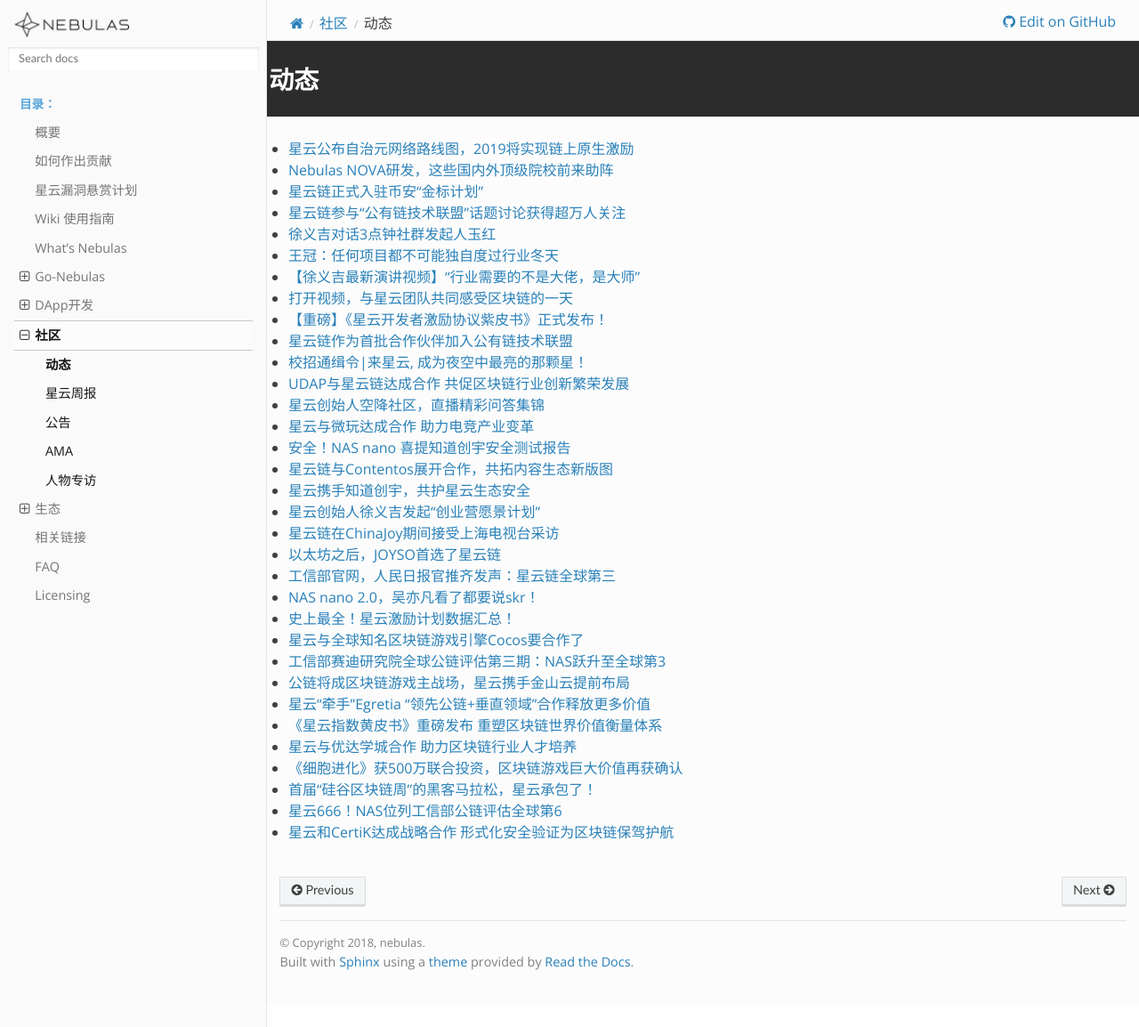
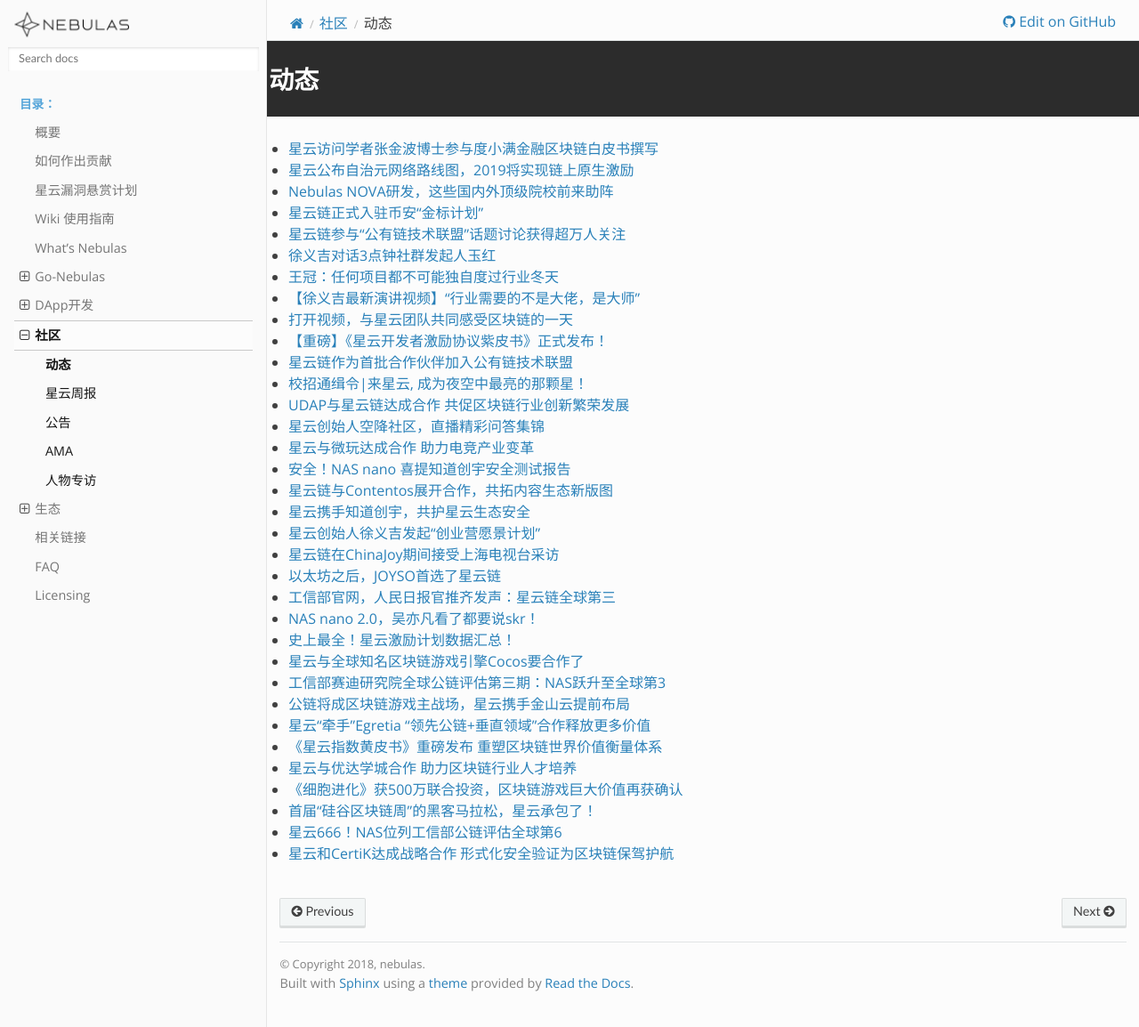
Before and after one commit to nebulasio/nebdocs, a Sphinx documentation site: the page built from docs/community/events.md, in a window 1280 px wide and 1154 px high. Shown: the whole window at 89% size. Built offline with Sphinx 7.4.7 and the Read the Docs theme 2.0.0, drawn with Linux system fonts in a browser that asks for light colours; pages that are not in the unit, such as notebooks, are missing from menus.

Commit message:
Update events.md

```diff
--- a/docs/community/events.md
+++ b/docs/community/events.md
@@ -1,5 +1,6 @@
 # 动态
 
+- [星云访问学者张金波博士参与度小满金融区块链白皮书撰写](https://mp.weixin.qq.com/s/S0O8gydwokBmoaUDXESIEA)
 - [星云公布自治元网络路线图，2019将实现链上原生激励](https://mp.weixin.qq.com/s/0Usd_V4hiJzk2-IymByLwg)
 - [Nebulas NOVA研发，这些国内外顶级院校前来助阵](https://mp.weixin.qq.com/s/LJ7edynrMvbE5aZuNcX19w)
 - [星云链正式入驻币安“金标计划”](https://mp.weixin.qq.com/s/k32R-pcCVGmmcuRsnxi9iQ)
```
